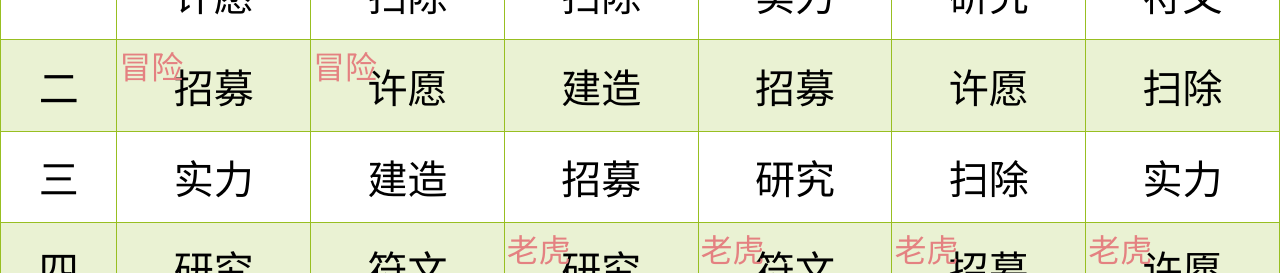
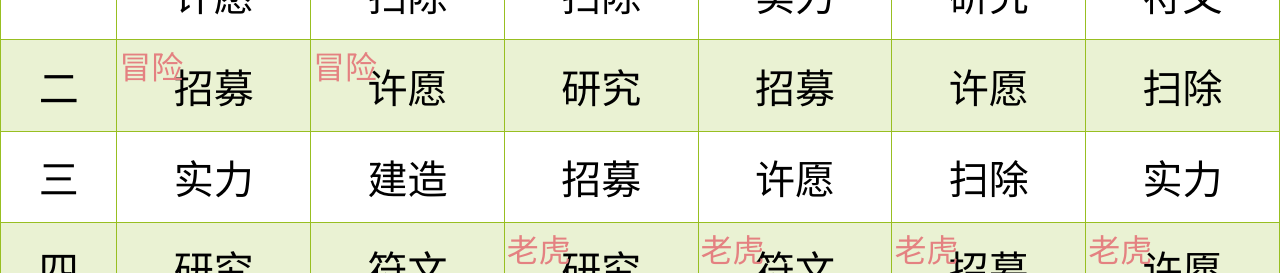
Before and after one commit to PolarisYOU/PolarisYOU.github.io, a plain HTML site: page index.html in a window 1280 px wide. Shown: the part 211-484 px from the top of the page. Drawn offline with Linux system fonts and the light colour scheme.

Commit message:
update list

```diff
--- a/index.html
+++ b/index.html
@@ -83,7 +83,7 @@
                 <div>冒险</div>招募</td>
             <td>
                 <div>冒险</div>许愿</td>
-            <td>建造</td>
+            <td>研究</td>
             <td>招募</td>
             <td>许愿</td>
             <td>扫除</td>
@@ -93,7 +93,7 @@
             <td>实力</td>
             <td>建造</td>
             <td>招募</td>
-            <td>研究</td>
+            <td>许愿</td>
             <td>扫除</td>
             <td>实力</td>
         </tr>
```
